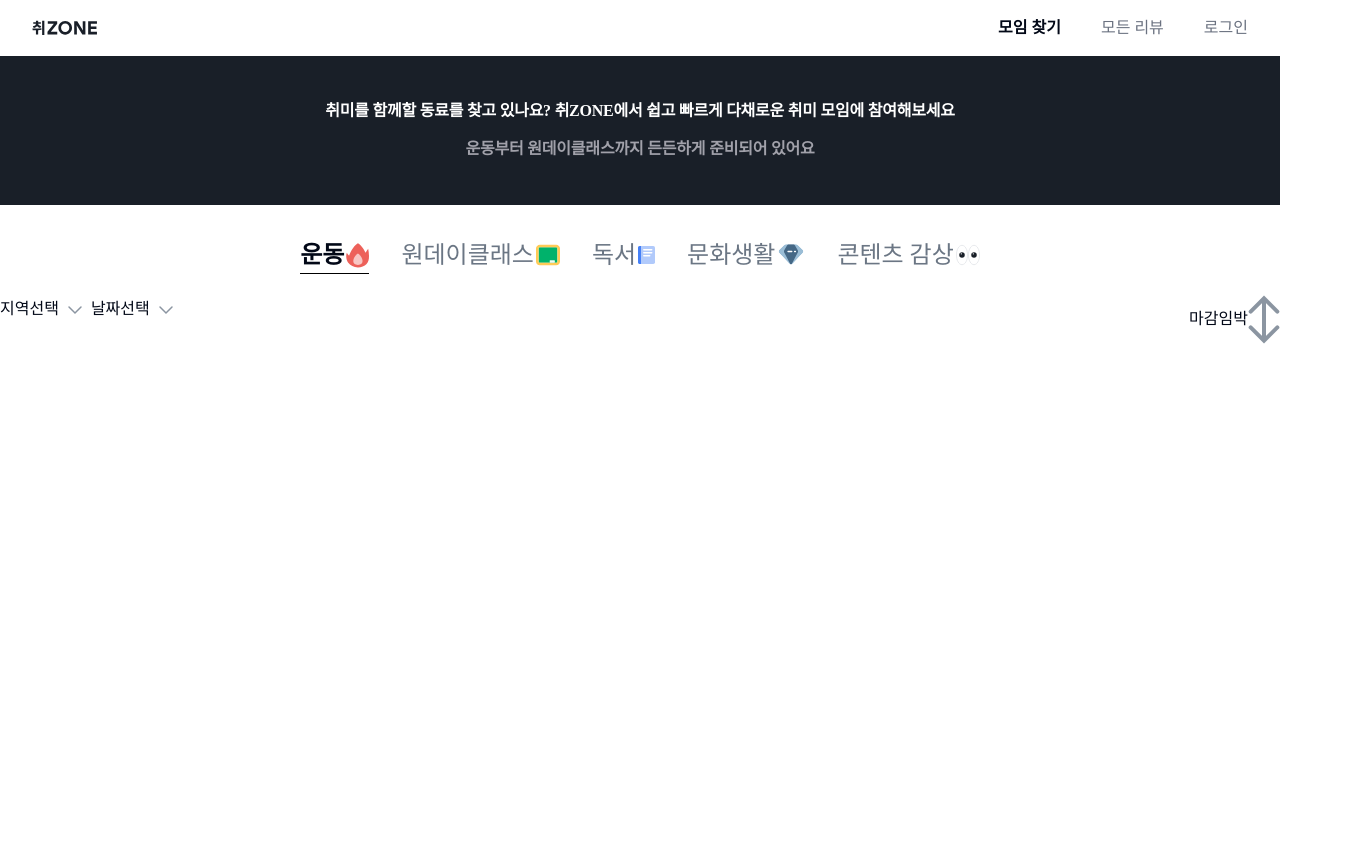
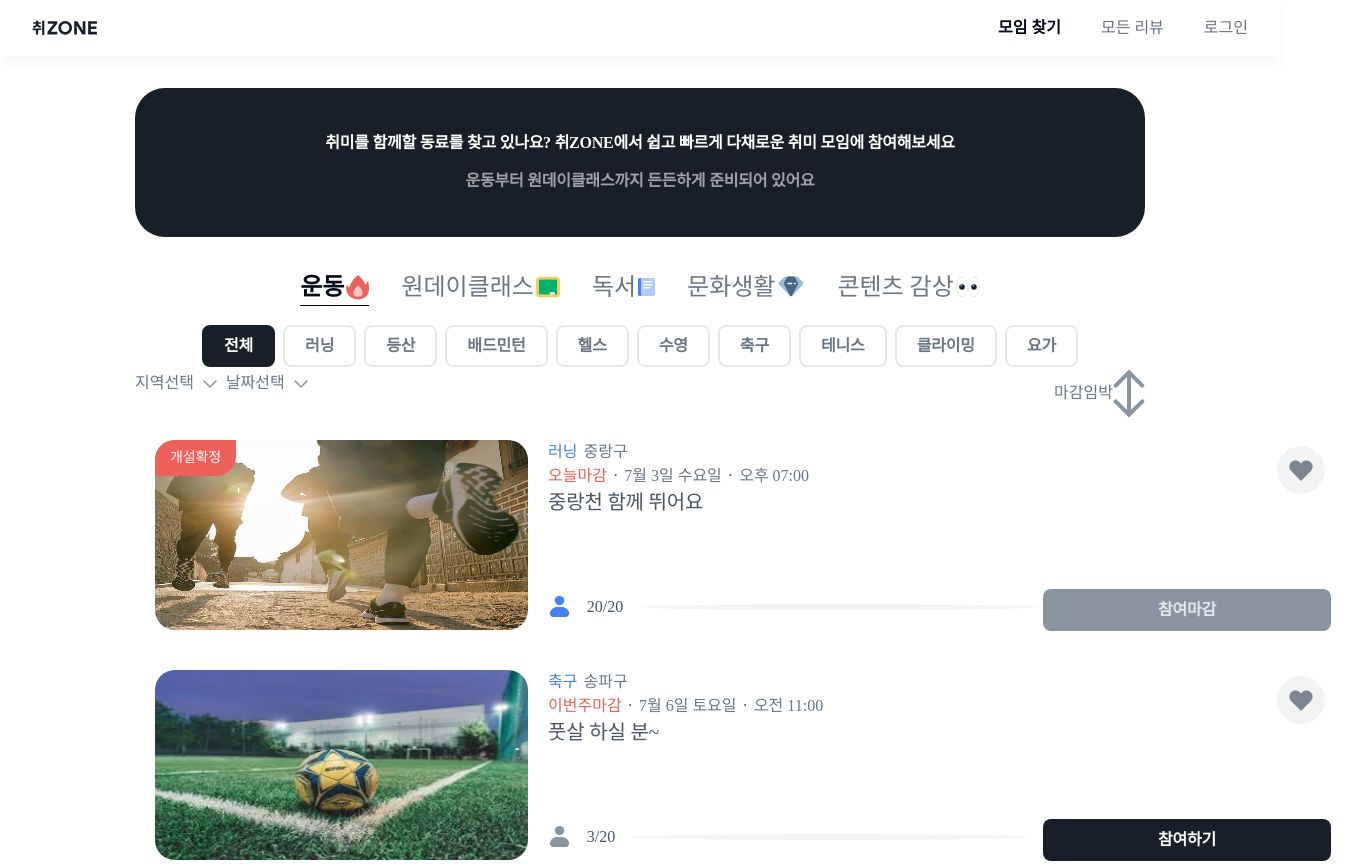
Before and after one commit to codeit-team2/FE, a Next.js app: page / in a window 1280 px wide. Shown: the top 868 px of the page, 1351 px wide, since content can reach past the window. Before the commit the page ends 800 px from the top, so only its background shows below. Built offline with nearby package versions, Linux system fonts and the light colour scheme; a web font is replaced by a local one.

Commit message:
feat: 메인페이지 중간 저장 Tap수정중

```diff
--- a/src/components/Card/index.tsx
+++ b/src/components/Card/index.tsx
@@ -12,11 +12,11 @@ export default function Card({ data }: any) {
   const progressPercentage = (data.member / 20) * 100;
 
   return (
-    <div className="relative flex h-230 w-[1216px] gap-20 rounded-30 bg-white p-20">
-      <div className="relative h-190 w-373">
-        <Image src={data.imageUrl} alt={data.title} fill className="rounded-20" />
+    <div className="h-230 relative flex w-[1216px] gap-20 rounded-lg bg-white p-20">
+      <div className="h-190 w-373 relative">
+        <Image src={data.imageUrl} alt={data.title} fill className="rounded-md" />
         {data.confirmed && (
-          <div className="bg-secondary-red-300 absolute flex h-36 w-81 items-center justify-center rounded-br-20 rounded-tl-20 text-14 text-white">
+          <div className="bg-secondary-300 w-81 text-body-2M absolute flex h-36 items-center justify-center rounded-br-md rounded-tl-md text-white">
             개설확정
           </div>
         )}
@@ -24,18 +24,25 @@ export default function Card({ data }: any) {
       <div className="relative text-gray-600">
         <div>
           <div className="flex gap-6">
-            <p className="text-secondary-blue-300">{data.category}</p>
-            <p>{data.place}</p>
+            <p className="text-primary-300">{data.category}</p>
+            <p className="text-neutral-500">{data.place}</p>
           </div>
           <div className="flex gap-6">
-            <p className="text-secondary-red-300">{data.deadline}</p>·<p>{data.date}</p>·
-            <p>{data.time}</p>
+            <p className="text-secondary-300">{data.deadline}</p>·
+            <p className="text-neutral-500">{data.date}</p>·
+            <p className="text-neutral-500">{data.time}</p>
           </div>
-          <div className="text-24 font-medium text-black">{data.title}</div>
+          <div className="text-heading-2M">{data.title}</div>
         </div>
         <div className="absolute bottom-11 flex items-center justify-center gap-16">
+          {data.member > 5 ? (
+            <Image src="/icons/overPersonIcon.svg" alt="overPersonIcon" width={24} height={24} />
+          ) : (
+            <Image src="/icons/basePersonIcon.svg" alt="basePersonIcon" width={24} height={24} />
+          )}
+
           <div className="text-14">{data.member}/20</div>
-          <div className="relative h-6 w-422 rounded-full bg-gray-100">
+          <div className="w-422 relative h-6 rounded-full bg-gray-100">
             <div
               className="bg-secondary-blue-300 absolute h-6 rounded-full"
               style={{ width: `${progressPercentage}%` }}
@@ -43,8 +50,17 @@ export default function Card({ data }: any) {
           </div>
         </div>
       </div>
-      <Button className="absolute bottom-19 right-20 h-42 w-288">참여하기</Button>
-      <div className="absolute right-26 top-26">
+      {data.member >= 20 ? (
+        <Button className="bottom-19 h-42 w-288 absolute right-20" disabled variant={'secondary'}>
+          참여마감
+        </Button>
+      ) : (
+        <Button className="bottom-19 h-42 w-288 absolute right-20" variant={'secondary'}>
+          참여하기
+        </Button>
+      )}
+
+      <div className="right-26 top-26 absolute">
         <button type="button" className="relative h-48 w-48" onClick={handleClick}>
           <Image
             src={isBookmarked ? '/icons/heart-pink.svg' : '/icons/heart-gray.svg'}
--- /dev/null
+++ b/src/components/Card/testData.js
@@ -0,0 +1,36 @@
+const Test = [
+  {
+    category: '러닝',
+    place: '중랑구',
+    date: '7월 3일 수요일',
+    time: '오후 07:00',
+    title: '중랑천 함께 뛰어요',
+    member: 20,
+    imageUrl: '/images/러닝이미지.jpg',
+    deadline: '오늘마감',
+    confirmed: true,
+  },
+  {
+    category: '축구',
+    place: '송파구',
+    date: '7월 6일 토요일',
+    time: '오전 11:00',
+    title: '풋살 하실 분~',
+    member: 3,
+    imageUrl: '/images/풋살이미지.jpeg',
+    deadline: '이번주마감',
+    confirmed: false,
+  },
+  {
+    category: '등산',
+    place: '광진구',
+    date: '7월 10일 수요일',
+    time: '오전 10:00',
+    title: '아차산 정상까지 등산 14년차 베테랑이 함께해요',
+    member: 14,
+    imageUrl: '/images/등산이미지.png',
+    deadline: '다음주마감',
+    confirmed: true,
+  },
+];
+export default Test;
--- /dev/null
+++ b/src/components/ChipTap/MockDatas.js
@@ -0,0 +1,23 @@
+const MockDatas = [
+  { id: '1', title: '전체' },
+  {
+    id: '2',
+    title: '러닝',
+  },
+  {
+    id: '3',
+    title: '등산',
+  },
+  {
+    id: '4',
+    title: '배드민턴',
+  },
+  { id: '5', title: '헬스' },
+  { id: '6', title: '수영' },
+  { id: '7', title: '축구' },
+  { id: '8', title: '테니스' },
+  { id: '9', title: '클라이밍' },
+  { id: '10', title: '요가' },
+];
+
+export default MockDatas;
--- /dev/null
+++ b/src/components/ChipTap/index.tsx
@@ -0,0 +1,35 @@
+import { Button } from '@/components/ui/button';
+import MockDatas from './MockDatas';
+import { useState } from 'react';
+
+interface ChipTapType {
+  id: string;
+  title: string;
+}
+
+export default function ChipTap() {
+  const [selectedIndex, setSelectedIndex] = useState<number>(0);
+
+  // 데이터 연동시 필요한 탭이름은 title 꺼내서 사용
+  const handleMoveToDetailTap = (index: number, title: string) => {
+    setSelectedIndex(index);
+  };
+
+  return (
+    <>
+      <div className="flex w-full justify-center gap-8">
+        {MockDatas.map((data: ChipTapType, index: number) => (
+          <Button
+            className="px-20"
+            key={index}
+            variant={'chip'}
+            onClick={() => handleMoveToDetailTap(index, data.title)}
+            selected={index === selectedIndex}
+          >
+            {data.title}
+          </Button>
+        ))}
+      </div>
+    </>
+  );
+}
--- a/src/components/common/BackgroundColor/index.tsx
+++ /dev/null
@@ -1,9 +0,0 @@
-import { ReactNode } from 'react';
-
-interface BackgroundColorProps {
-  children: ReactNode;
-}
-
-export default function BackgroundColor({ children }: BackgroundColorProps) {
-  return <div className="bg-neutral-gray-50">{children}</div>;
-}
--- a/src/components/common/Banner/index.tsx
+++ b/src/components/common/Banner/index.tsx
@@ -7,8 +7,8 @@ interface BannerProps {
 
 export default function Banner({ mainTitle, subTitle }: BannerProps) {
   return (
-    <div className="w-full rounded-30 bg-[#191F28] py-44 text-center">
-      <p className="mb-16 text-24 font-semibold leading-[140%] tracking-[-0.24px] text-white">
+    <div className="w-full rounded-lg bg-[#191F28] py-44 text-center">
+      <p className="text-24 mb-16 font-semibold leading-[140%] tracking-[-0.24px] text-white">
         {mainTitle}
       </p>
       <p className="text-20 font-semibold leading-[140%] tracking-[-0.2px] text-zinc-400">
--- a/src/components/common/GNB/index.tsx
+++ b/src/components/common/GNB/index.tsx
@@ -7,7 +7,7 @@ export default function GNB() {
   const likeItems = 10;
 
   return (
-    <div className="shadow-sm flex w-full flex-row justify-between px-32 py-16">
+    <div className="flex w-full flex-row justify-between px-32 py-16 shadow-sm">
       <Image src="/icons/Logo.svg" alt="logo" priority={true} width={65} height={14} />
       <div className="flex flex-row gap-40">
         <a href="/" className="font-Pretendard text-base font-semibold">
--- /dev/null
+++ b/src/components/common/MainLayout/index.tsx
@@ -0,0 +1,9 @@
+import { ReactNode } from 'react';
+
+interface MainLayoutrProps {
+  children: ReactNode;
+}
+
+export default function MainLayout({ children }: MainLayoutrProps) {
+  return <div className="bg-neutral-gray-50 px-135 mt-32">{children}</div>;
+}
--- a/src/components/common/dropdown/index.tsx
+++ b/src/components/common/dropdown/index.tsx
@@ -24,7 +24,7 @@ export default function Dropdown({ items, icon, itemTrigger = 'Open' }: Dropdown
   };
 
   const handleItemClick = (e: any) => {
-    const itemText = e.currentTarget.textContent;
+    const itemText = e.currentTarget?.textContent;
     setIsOpen(false);
     setItemValue(itemText);
   };
@@ -38,14 +38,14 @@ export default function Dropdown({ items, icon, itemTrigger = 'Open' }: Dropdown
 
   return (
     <div className="dropdown" ref={dropdownRef}>
+      {/* <div className="hover:bg-black" ref={dropdownRef}> */}
       {/* #6B7684 */}
-      <button onClick={toggleDropdown} className="text-neutral-gray-500 flex items-center">
+      <button onClick={toggleDropdown} className="flex items-center text-neutral-500">
         {itemValue}
         <Image src={icon} alt="dropdownIcon" width={32} height={32} />
       </button>
 
-      {/* 이후 고정 값 나오면 map으로 변경작업 */}
-
+      {/* 이후 고정 값 나오면 변경작업 */}
       {isOpen ? (
         items && items.length > 0 ? (
           <div className="text-body-2Sb rounded-md bg-white py-5 shadow-[#191f28]">
@@ -53,7 +53,7 @@ export default function Dropdown({ items, icon, itemTrigger = 'Open' }: Dropdown
               <div
                 key={index}
                 onClick={handleItemClick}
-                className="hover:bg-secondary-blue-50 flex cursor-pointer items-center justify-center px-10 py-12 hover:rounded-full"
+                className="hover:bg-primary-50 flex cursor-pointer items-center justify-center px-10 py-12 hover:rounded-full"
               >
                 {item}
               </div>
--- a/src/pages/index.tsx
+++ b/src/pages/index.tsx
@@ -1,25 +1,29 @@
-import BackgroundColor from '@/components/common/BackgroundColor';
+import Card from '@/components/Card';
+import ChipTap from '@/components/ChipTap';
+import MainLayout from '@/components/common/MainLayout';
 import Banner from '@/components/common/Banner';
 import Dropdown from '@/components/common/Dropdown';
 import GNB from '@/components/common/GNB';
 import Tap from '@/components/common/Tap';
+import Test from '@/components/Card/testData.js';
 
 function Main() {
   return (
     <>
-      {/* <div> */}
-      <BackgroundColor>
-        {/* c최상위 div는 테스트용이니 꼭 지울것 */}
-        <GNB />
+      <GNB />
+      <MainLayout>
         <Banner
           mainTitle="취미를 함께할 동료를 찾고 있나요?
 취ZONE에서 쉽고 빠르게 다채로운 취미 모임에 참여해보세요"
           subTitle="운동부터 원데이클래스까지 든든하게 준비되어 있어요"
         />
-        <div className="mb-20 mt-32">
+        <div className="px-156 mb-20 mt-32">
           <Tap />
         </div>
-        {/* chip button 자리 */}
+        <div className="px-95 w-full">
+          <ChipTap />
+        </div>
+
         <div className="flex justify-between">
           <div className="flex">
             <Dropdown
@@ -35,8 +39,13 @@ function Main() {
             itemTrigger="마감임박"
           />
         </div>
-      </BackgroundColor>
-      {/* </div> */}
+
+        <div>
+          {Test.map((data, index) => (
+            <Card key={index} data={data} />
+          ))}
+        </div>
+      </MainLayout>
     </>
   );
 }
```
Also changed, not shown: src/components/Card/testData.json (deleted, +0 -35 lines), src/components/ui/button.tsx (+6 -1 lines), public/icons/basePersonIcon.svg (added), public/icons/overPersonIcon.svg (added).
